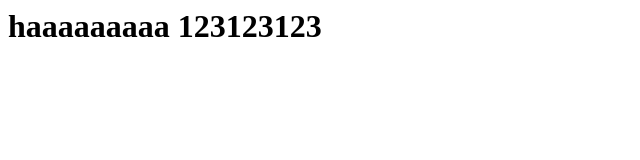
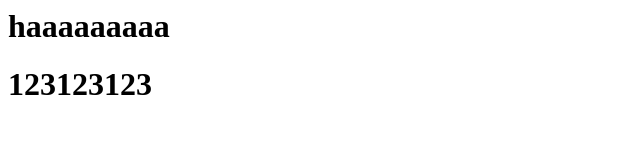
Before and after one commit to william321w/william321w.github.io, a plain HTML site: page index.html in a window 1280 px wide. Shown: the whole page, without its empty margins (0-640 px from the left). Drawn offline with Linux system fonts and the light colour scheme.

Commit message:
Update index.html

```diff
--- a/index.html
+++ b/index.html
@@ -1,2 +1,2 @@
 <h1> haaaaaaaaa
-123123123
+<h1> 123123123
```
